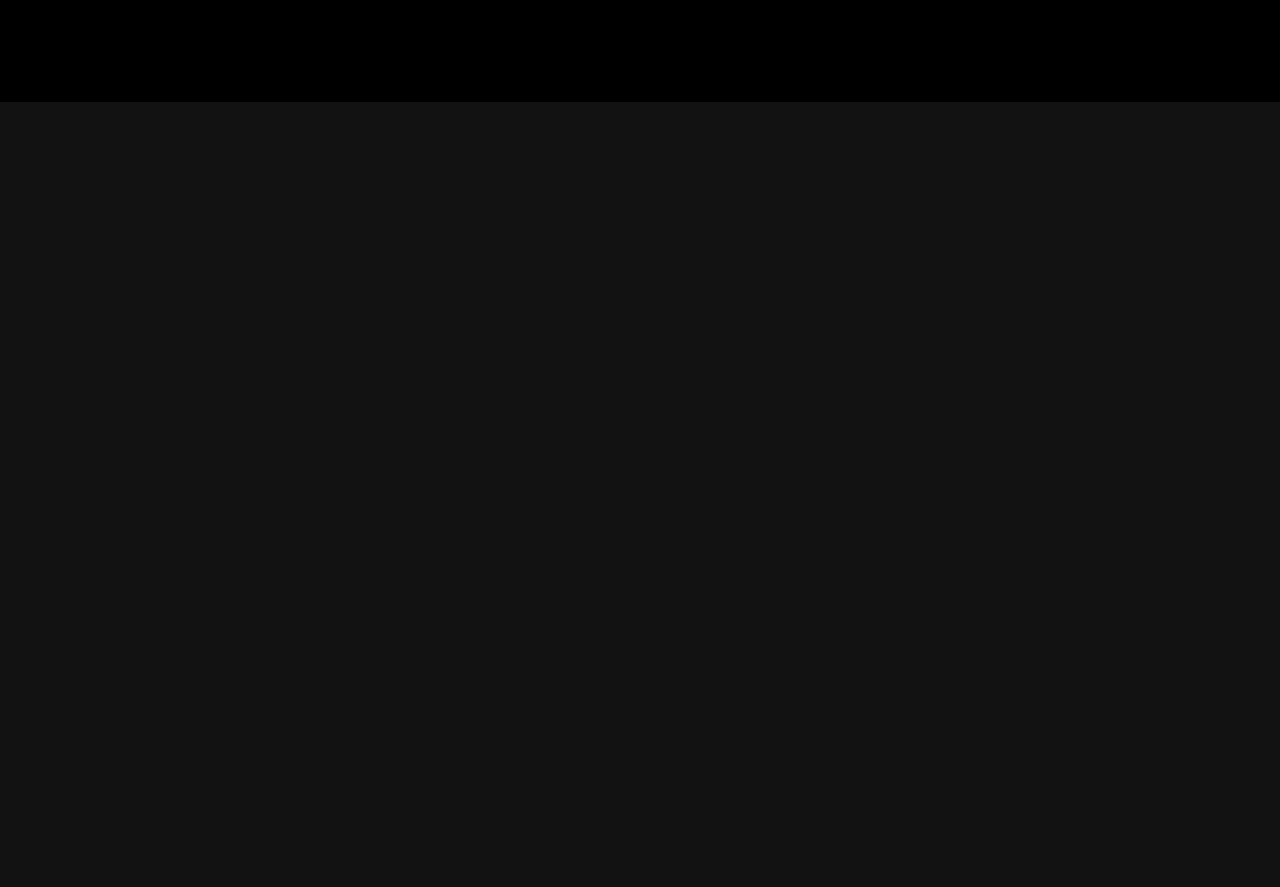
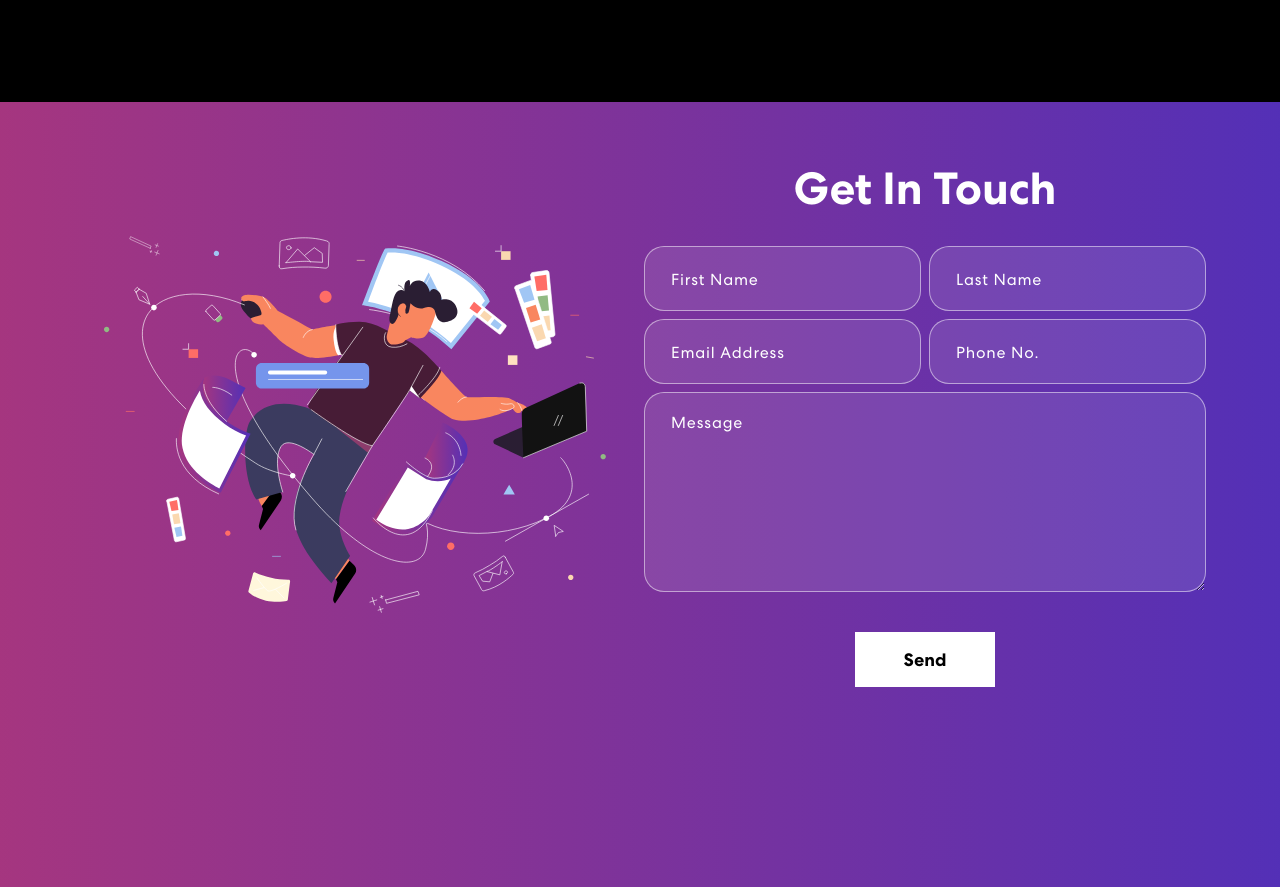
Before and after one commit to 3bdo-Yahya/Portfolio, a React (Create React App) app: page / in a window 1280 px wide. Shown: the part 1793-2680 px from the top of the page. Before the commit the page ends 1895 px from the top, so only its background shows below. Built offline with nearby package versions, Linux system fonts and the light colour scheme.

Commit message:
add Contact

```diff
--- a/src/App.css
+++ b/src/App.css
@@ -605,3 +605,89 @@
 }
 
 /************ Projects Css ************/
+
+.contact {
+  background: linear-gradient(90.21deg, #AA367C -5.91%, #4A2FBD 111.58%);
+  padding: 60px 0 200px 0;
+}
+
+.contact img {
+  width: 92%;
+}
+
+.contact h2 {
+  font-size: 45px;
+  font-weight: 700;
+  margin-bottom: 30px;
+}
+
+.contact form input,
+.contact form textarea {
+  width: 100%;
+  background: rgba(255, 255, 255, 0.1);
+  border: 1px solid rgba(255, 255, 255, 0.5);
+  border-radius: 20px;
+  color: #fff;
+  margin: 0 0 8px 0;
+  padding: 18px 26px;
+  font-weight: 500;
+  font-size: 18px;
+  letter-spacing: 0.8px;
+  transition: 0.3s ease-in-out;
+}
+
+.contact form input:focus,
+.contact form textarea:focus {
+  background: rgba(255, 255, 255, 1);
+  color: #121212;
+}
+
+.contact form input::placeholder,
+.contact form textarea::placeholder {
+  font-size: 16px;
+  font-weight: 400;
+  color: #fff;
+}
+
+.contact form input:focus::placeholder,
+.contact form textarea:focus::placeholder {
+  color: #121212;
+  opacity: 0.8;
+}
+
+.contact form button {
+  font-weight: 700;
+  color: #000;
+  background-color: #fff;
+  padding: 14px 48px;
+  font-size: 18px;
+  margin-top: 25px;
+  border-radius: 0;
+  position: relative;
+  transition: 0.3s ease-in-out;
+}
+
+.contact form button span {
+  z-index: 1;
+  position: relative;
+}
+
+.contact form button:hover {
+  color: #fff;
+}
+
+.contact form button::before {
+  content: "";
+  background: #121212;
+  width: 0;
+  height: 100%;
+  position: absolute;
+  top: 0;
+  left: 0;
+  z-index: 0;
+  transition: 0.3s ease-in-out;
+}
+
+.contact form button:hover::before {
+  width: 100%;
+}
--- a/src/App.js
+++ b/src/App.js
@@ -4,6 +4,7 @@
 import { NavBar } from './components/NavBar';
 import { Banner } from './components/Banner';
 import { Projects } from './components/Projects';
+import { Contact } from './components/Contact';
 
 function App() {
   return (
@@ -11,6 +12,7 @@
       <NavBar />
       <Banner />
       <Projects />
+      <Contact />
     </div>
 
   );
--- /dev/null
+++ b/src/components/Contact.js
@@ -0,0 +1,86 @@
+import { useState } from "react";
+import { Container, Row, Col } from "react-bootstrap";
+import contactImg from "../assets/img/contact-img.svg";
+
+export const Contact = () => {
+    const formInitialDetails = {
+        firstName: '',
+        lastName: '',
+        email: '',
+        phone: '',
+        message: ''
+    }
+    const [formDetails, setFormDetails] = useState(formInitialDetails);
+    const [buttonText, setButtonText] = useState('Send');
+    const [status, setStatus] = useState({});
+
+    const onFormUpdate = (category, value) => {
+        setFormDetails({
+            ...formDetails,
+            [category]: value
+        })
+    }
+
+    const handleSubmit = async (e) => {
+        e.preventDefault();
+        setButtonText("Sending...");
+        let response = await fetch("http://localhost:5000/contact", {
+            method: "POST",
+            headers: {
+                "Content-Type": "application/json;charset=utf-8",
+            },
+            body: JSON.stringify(formDetails),
+        });
+        setButtonText("Send");
+        let result = await response.json();
+        setFormDetails(formInitialDetails);
+        if (result.code == 200) {
+            setStatus({ succes: true, message: 'Message sent successfully' });
+        } else {
+            setStatus({ succes: false, message: 'Something went wrong, please try again later.' });
+        }
+    };
+
+    return (
+        <section className="contact" id="connect">
+            <Container>
+                <Row className="align-items-center">
+                    <Col md={6}>
+
+
+                        <img src={contactImg} alt="Contact Us" />
+                    </Col>
+                    <Col md={6}>
+                        <h2>Get In Touch</h2>
+                        <form onSubmit={handleSubmit}>
+                            <Row>
+                                <Col sm={6} className="px-1">
+                                    <input type="text" value={formDetails.firstName} placeholder="First Name" onChange={(e) => onFormUpdate('firstName', e.target.value)} />
+                                </Col>
+                                <Col sm={6} className="px-1">
+                                    <input type="text" value={formDetails.lasttName} placeholder="Last Name" onChange={(e) => onFormUpdate('lastName', e.target.value)} />
+                                </Col>
+                                <Col sm={6} className="px-1">
+                                    <input type="email" value={formDetails.email} placeholder="Email Address" onChange={(e) => onFormUpdate('email', e.target.value)} />
+                                </Col>
+                                <Col sm={6} className="px-1">
+                                    <input type="tel" value={formDetails.phone} placeholder="Phone No." onChange={(e) => onFormUpdate('phone', e.target.value)} />
+                                </Col>
+                                <Col className="px-1">
+                                    <textarea rows="6" value={formDetails.message} placeholder="Message" onChange={(e) => onFormUpdate('message', e.target.value)}></textarea>
+                                    <button type="submit"><span>{buttonText}</span></button>
+                                </Col>
+                                {
+                                    status.message &&
+                                    <Col>
+                                        <p className={status.success === false ? "danger" : "success"}>{status.message}</p>
+                                    </Col>
+                                }
+                            </Row>
+                        </form>
+                    </Col>
+                </Row>
+            </Container>
+        </section>
+    )
+}
```
Also changed, not shown: server.js (added, +51 -0 lines).
